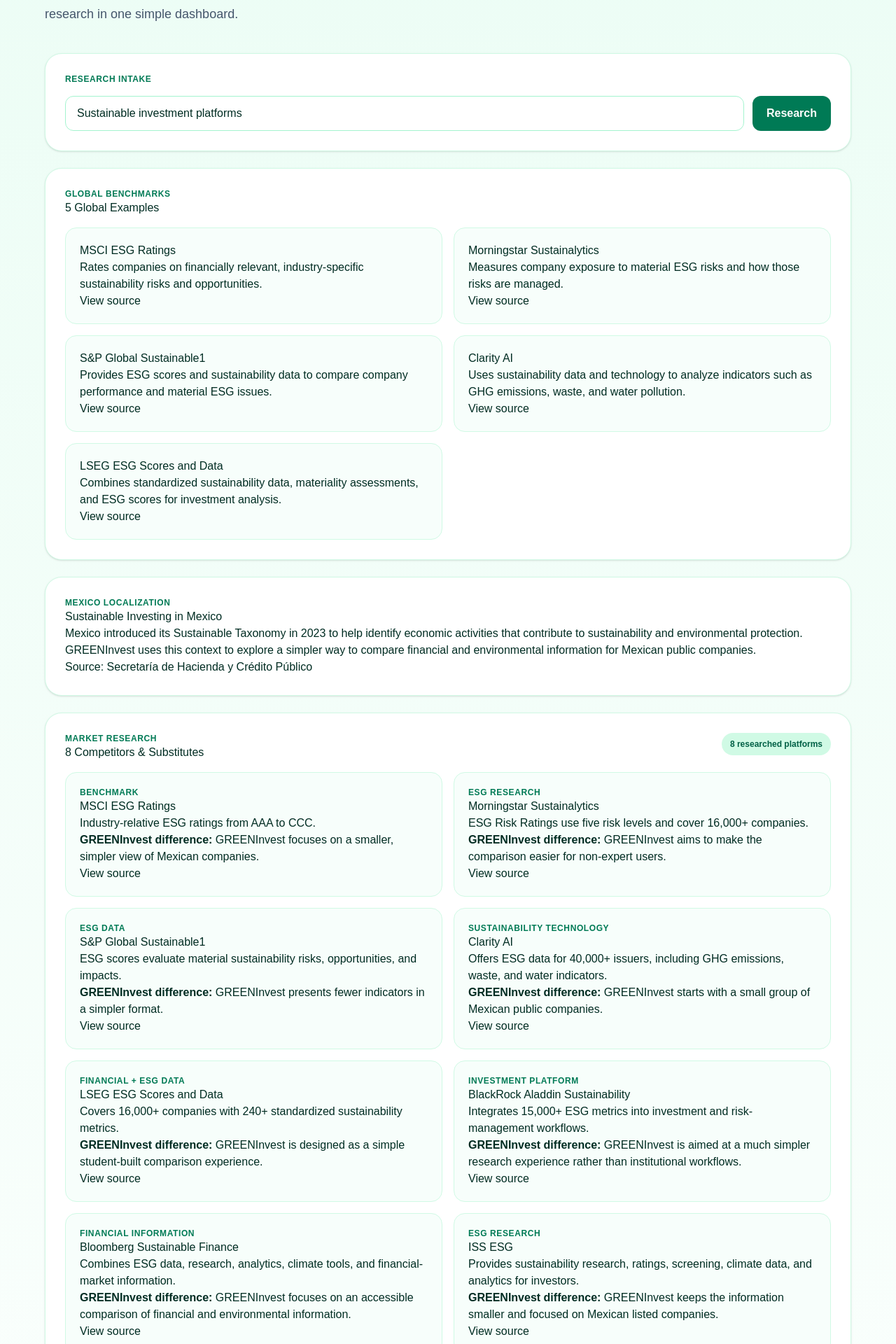
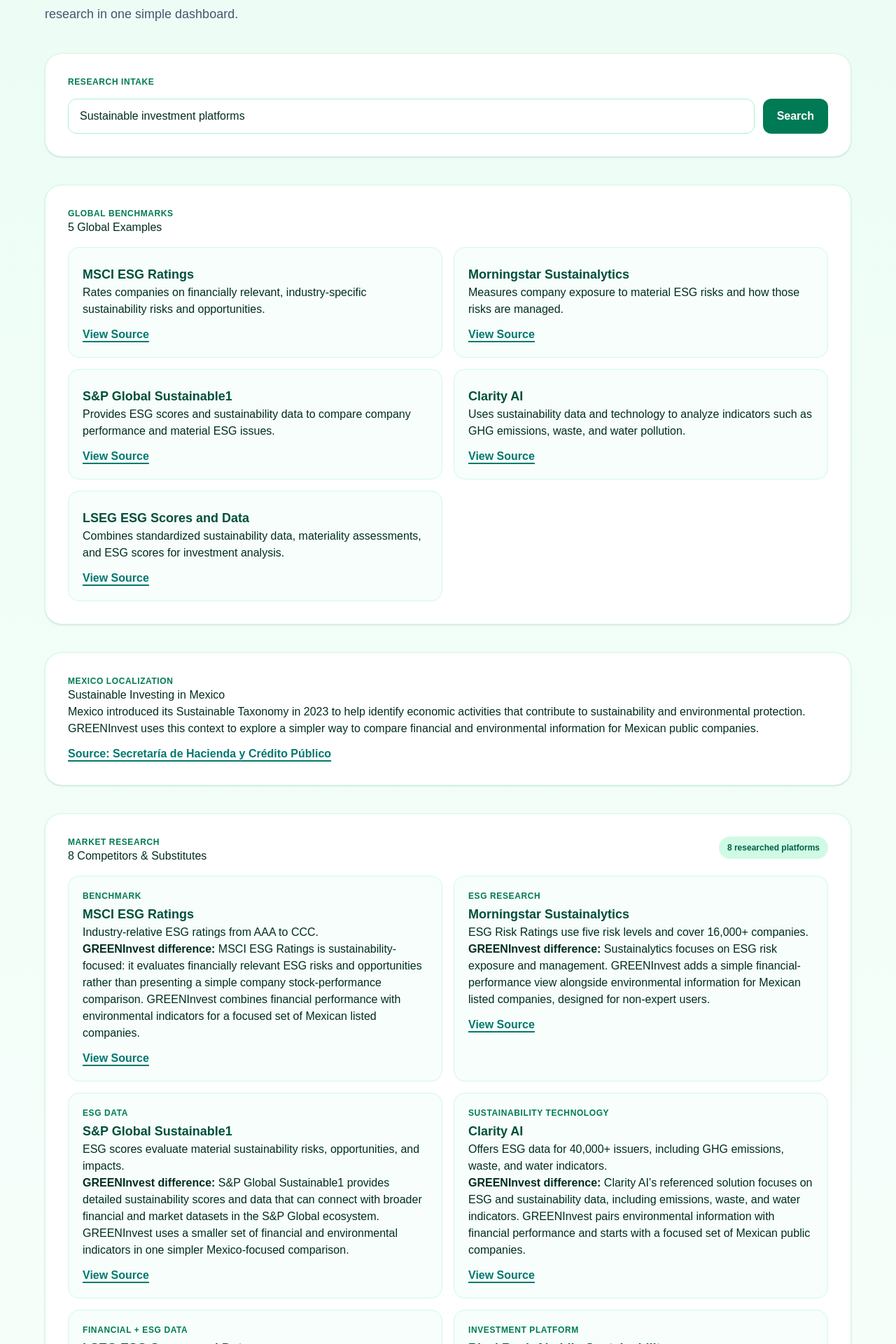
Before and after one commit to sofiacoria-afk/GreenInvest, a Next.js app: page /research in a window 1280 px wide. Shown: the part 200-2120 px from the top of the page at 70% size. Built offline with nearby package versions, Linux system fonts and the light colour scheme; no server answers; the database is empty.

Commit message:
Improve research dashboard clarity and visual hierarchy

```diff
--- a/src/app/research/page.tsx
+++ b/src/app/research/page.tsx
@@ -16,14 +16,14 @@
 ];
 
 const competitors = [
-  { name: "MSCI ESG Ratings", type: "Benchmark", fact: "Industry-relative ESG ratings from AAA to CCC.", gap: "GREENInvest focuses on a smaller, simpler view of Mexican companies.", risk: "Low", source: "https://www.msci.com/data-and-analytics/sustainability-solutions/esg-ratings" },
-  { name: "Morningstar Sustainalytics", type: "ESG Research", fact: "ESG Risk Ratings use five risk levels and cover 16,000+ companies.", gap: "GREENInvest aims to make the comparison easier for non-expert users.", risk: "Low", source: "https://www.sustainalytics.com/corporate-solutions/esg-solutions/esg-risk-ratings" },
-  { name: "S&P Global Sustainable1", type: "ESG Data", fact: "ESG scores evaluate material sustainability risks, opportunities, and impacts.", gap: "GREENInvest presents fewer indicators in a simpler format.", risk: "Low", source: "https://www.spglobal.com/sustainable1/en/solutions/esg-scores-data/" },
-  { name: "Clarity AI", type: "Sustainability Technology", fact: "Offers ESG data for 40,000+ issuers, including GHG emissions, waste, and water indicators.", gap: "GREENInvest starts with a small group of Mexican public companies.", risk: "Medium", source: "https://clarity.ai/raw-data-solutions/" },
-  { name: "LSEG ESG Scores and Data", type: "Financial + ESG Data", fact: "Covers 16,000+ companies with 240+ standardized sustainability metrics.", gap: "GREENInvest is designed as a simple student-built comparison experience.", risk: "Medium", source: "https://www.lseg.com/en/data-analytics/sustainable-finance/sustainability-ratings-and-data" },
-  { name: "BlackRock Aladdin Sustainability", type: "Investment Platform", fact: "Integrates 15,000+ ESG metrics into investment and risk-management workflows.", gap: "GREENInvest is aimed at a much simpler research experience rather than institutional workflows.", risk: "High", source: "https://www.blackrock.com/aladdin/platforms/products/aladdin-sustainability" },
-  { name: "Bloomberg Sustainable Finance", type: "Financial Information", fact: "Combines ESG data, research, analytics, climate tools, and financial-market information.", gap: "GREENInvest focuses on an accessible comparison of financial and environmental information.", risk: "High", source: "https://professional.bloomberg.com/products/bloomberg-terminal/sustainable-finance/" },
-  { name: "ISS ESG", type: "ESG Research", fact: "Provides sustainability research, ratings, screening, climate data, and analytics for investors.", gap: "GREENInvest keeps the information smaller and focused on Mexican listed companies.", risk: "Medium", source: "https://www.issgovernance.com/esg/" },
+  { name: "MSCI ESG Ratings", type: "Benchmark", fact: "Industry-relative ESG ratings from AAA to CCC.", gap: "MSCI ESG Ratings is sustainability-focused: it evaluates financially relevant ESG risks and opportunities rather than presenting a simple company stock-performance comparison. GREENInvest combines financial performance with environmental indicators for a focused set of Mexican listed companies.", risk: "Low", source: "https://www.msci.com/data-and-analytics/sustainability-solutions/esg-ratings" },
+  { name: "Morningstar Sustainalytics", type: "ESG Research", fact: "ESG Risk Ratings use five risk levels and cover 16,000+ companies.", gap: "Sustainalytics focuses on ESG risk exposure and management. GREENInvest adds a simple financial-performance view alongside environmental information for Mexican listed companies, designed for non-expert users.", risk: "Low", source: "https://www.sustainalytics.com/corporate-solutions/esg-solutions/esg-risk-ratings" },
+  { name: "S&P Global Sustainable1", type: "ESG Data", fact: "ESG scores evaluate material sustainability risks, opportunities, and impacts.", gap: "S&P Global Sustainable1 provides detailed sustainability scores and data that can connect with broader financial and market datasets in the S&P Global ecosystem. GREENInvest uses a smaller set of financial and environmental indicators in one simpler Mexico-focused comparison.", risk: "Low", source: "https://www.spglobal.com/sustainable1/en/solutions/esg-scores-data/" },
+  { name: "Clarity AI", type: "Sustainability Technology", fact: "Offers ESG data for 40,000+ issuers, including GHG emissions, waste, and water indicators.", gap: "Clarity AI’s referenced solution focuses on ESG and sustainability data, including emissions, waste, and water indicators. GREENInvest pairs environmental information with financial performance and starts with a focused set of Mexican public companies.", risk: "Medium", source: "https://clarity.ai/raw-data-solutions/" },
+  { name: "LSEG ESG Scores and Data", type: "Financial + ESG Data", fact: "Covers 16,000+ companies with 240+ standardized sustainability metrics.", gap: "LSEG provides both financial/company data and extensive ESG information for professional analysis. GREENInvest also brings financial and environmental information together, but in a much simpler comparison designed around a small set of Mexican listed companies.", risk: "Medium", source: "https://www.lseg.com/en/data-analytics/sustainable-finance/sustainability-ratings-and-data" },
+  { name: "BlackRock Aladdin Sustainability", type: "Investment Platform", fact: "Integrates 15,000+ ESG metrics into investment and risk-management workflows.", gap: "Aladdin integrates sustainability data and climate analytics into institutional investment, risk-management, and financial-model workflows. GREENInvest provides a much simpler company-level view of financial performance and environmental information for Mexican listed companies.", risk: "High", source: "https://www.blackrock.com/aladdin/platforms/products/aladdin-sustainability" },
+  { name: "Bloomberg Sustainable Finance", type: "Financial Information", fact: "Combines ESG data, research, analytics, climate tools, and financial-market information.", gap: "Bloomberg provides both financial-market information and extensive ESG, climate, research, and analytics tools for professional users. GREENInvest narrows this to an accessible comparison of financial performance and environmental information for Mexican listed companies.", risk: "High", source: "https://professional.bloomberg.com/products/bloomberg-terminal/sustainable-finance/" },
+  { name: "ISS ESG", type: "ESG Research", fact: "Provides sustainability research, ratings, screening, climate data, and analytics for investors.", gap: "ISS ESG focuses on sustainability research, ratings, screening, climate data, and ESG analytics. GREENInvest adds a simple financial-performance comparison alongside environmental information and focuses on Mexican listed companies.", risk: "Medium", source: "https://www.issgovernance.com/esg/" },
 ];
 
 export default function ResearchPage() {
@@ -79,38 +79,38 @@
         <a className="font-semibold text-emerald-700 underline" href="/">Back to GREENInvest</a>
       </header>
 
-      <section className="mt-6 rounded-3xl border border-emerald-100 bg-white p-7 shadow-sm">
+      <section className="mt-10 rounded-3xl border border-emerald-100 bg-white p-7 shadow-sm md:p-8">
         <p className="text-xs font-bold uppercase tracking-wider text-emerald-700">Research intake</p>
         <div className="mt-4 grid gap-3 md:grid-cols-[1fr_auto]">
           <input aria-label="Research topic" value={researchQuery} onChange={(event) => setResearchQuery(event.target.value)} placeholder="Example: Sustainable investment platforms" className="rounded-xl border border-emerald-200 px-4 py-3" />
-          <button className="rounded-xl bg-emerald-700 px-5 py-3 font-semibold text-white" type="button" onClick={() => setSearch(researchQuery)}>Research</button>
+          <button className="rounded-xl bg-emerald-700 px-5 py-3 font-semibold text-white transition-colors hover:bg-emerald-800 active:bg-emerald-950" type="button" onClick={() => setSearch(researchQuery)}>Search</button>
         </div>
       </section>
 
-      <section className="mt-6 rounded-3xl border border-emerald-100 bg-white p-7 shadow-sm">
+      <section className="mt-10 rounded-3xl border border-emerald-100 bg-white p-7 shadow-sm md:p-8">
         <p className="text-xs font-bold uppercase tracking-wider text-emerald-700">Global benchmarks</p>
         <h2>5 Global Examples</h2>
         <div className="mt-4 grid gap-4 md:grid-cols-2">
           {globalExamples.map((item) => (
             <article className="rounded-2xl border border-emerald-100 bg-emerald-50/40 p-5" key={item.name}>
-              <h3>{item.name}</h3>
+              <h3 className="mt-1 text-lg font-bold text-emerald-900">{item.name}</h3>
               <p>{item.detail}</p>
-              <a href={item.source} target="_blank" rel="noreferrer">View source</a>
+              <a className="mt-3 inline-block font-semibold text-teal-700 underline decoration-2 underline-offset-4 hover:text-teal-900" href={item.source} target="_blank" rel="noreferrer">View Source</a>
             </article>
           ))}
         </div>
       </section>
 
-      <section className="mt-6 rounded-3xl border border-emerald-100 bg-white p-7 shadow-sm">
+      <section className="mt-10 rounded-3xl border border-emerald-100 bg-white p-7 shadow-sm md:p-8">
         <p className="text-xs font-bold uppercase tracking-wider text-emerald-700">Mexico localization</p>
         <h2>Sustainable Investing in Mexico</h2>
         <p className="sectionText">
           Mexico introduced its Sustainable Taxonomy in 2023 to help identify economic activities that contribute to sustainability and environmental protection. GREENInvest uses this context to explore a simpler way to compare financial and environmental information for Mexican public companies.
         </p>
-        <a href="https://www.gob.mx/shcp/documentos/taxonomia-sostenible-de-mexico" target="_blank" rel="noreferrer">Source: Secretaría de Hacienda y Crédito Público</a>
+        <a className="mt-3 inline-block font-semibold text-teal-700 underline decoration-2 underline-offset-4 hover:text-teal-900" href="https://www.gob.mx/shcp/documentos/taxonomia-sostenible-de-mexico" target="_blank" rel="noreferrer">Source: Secretaría de Hacienda y Crédito Público</a>
       </section>
 
-      <section className="mt-6 rounded-3xl border border-emerald-100 bg-white p-7 shadow-sm">
+      <section className="mt-10 rounded-3xl border border-emerald-100 bg-white p-7 shadow-sm md:p-8">
         <div className="flex flex-col justify-between gap-3 md:flex-row">
           <div><p className="text-xs font-bold uppercase tracking-wider text-emerald-700">Market research</p><h2>8 Competitors &amp; Substitutes</h2></div>
           <span className="self-start rounded-full bg-emerald-100 px-3 py-2 text-xs font-bold text-emerald-800">8 researched platforms</span>
@@ -119,16 +119,16 @@
           {competitors.map((item) => (
             <article className="rounded-2xl border border-emerald-100 bg-emerald-50/40 p-5" key={item.name}>
               <p className="text-xs font-bold uppercase tracking-wider text-emerald-700">{item.type}</p>
-              <h3>{item.name}</h3>
+              <h3 className="mt-1 text-lg font-bold text-emerald-900">{item.name}</h3>
               <p>{item.fact}</p>
               <p><strong>GREENInvest difference:</strong> {item.gap}</p>
-              <a href={item.source} target="_blank" rel="noreferrer">View source</a>
+              <a className="mt-3 inline-block font-semibold text-teal-700 underline decoration-2 underline-offset-4 hover:text-teal-900" href={item.source} target="_blank" rel="noreferrer">View Source</a>
             </article>
           ))}
         </div>
       </section>
 
-      <section className="mt-6 rounded-3xl border border-emerald-100 bg-white p-7 shadow-sm">
+      <section className="mt-10 rounded-3xl border border-emerald-100 bg-white p-7 shadow-sm md:p-8">
         <p className="text-xs font-bold uppercase tracking-wider text-emerald-700">Comparison</p>
         <h2>Competitor Comparison Table</h2>
         <div className="my-4 grid gap-3 md:grid-cols-[1fr_240px]">
@@ -150,24 +150,31 @@
         </div>
       </section>
 
-      <section className="mt-6 rounded-3xl border border-emerald-100 bg-white p-7 shadow-sm">
+      <section className="mt-10 rounded-3xl border border-emerald-100 bg-white p-7 shadow-sm md:p-8">
         <p className="text-xs font-bold uppercase tracking-wider text-emerald-700">Risk map</p>
         <h2>Competitive Risk Map</h2>
         <p className="sectionText">A simple project-level view of how directly each researched platform overlaps with GREENInvest's planned research experience.</p>
-        <div className="mt-4 grid gap-3 md:grid-cols-3">
-          {["Low", "Medium", "High"].map((level) => (
-            <div className="rounded-2xl border border-emerald-100 bg-emerald-50 p-5" key={level}>
-              <strong>{level}</strong>
-              <span>{competitors.filter((item) => item.risk === level).map((item) => item.name).join(" · ")}</span>
-            </div>
-          ))}
+        <div className="mt-6 grid gap-4 md:grid-cols-3">
+          {["Low", "Medium", "High"].map((level) => {
+            const tone = level === "Low" ? "border-emerald-200 bg-emerald-50 text-emerald-900" : level === "Medium" ? "border-amber-200 bg-amber-50 text-amber-900" : "border-rose-200 bg-rose-50 text-rose-900";
+            const dot = level === "Low" ? "bg-emerald-500" : level === "Medium" ? "bg-amber-500" : "bg-rose-500";
+            return (
+              <div className={"rounded-2xl border-2 p-6 " + tone} key={level}>
+                <div className="mb-4 flex items-center gap-3">
+                  <span className={"h-3 w-3 rounded-full " + dot}></span>
+                  <strong className="text-xl">{level} Risk</strong>
+                </div>
+                <p className="text-sm font-medium leading-6">{competitors.filter((item) => item.risk === level).map((item) => item.name).join(" · ")}</p>
+              </div>
+            );
+          })}
         </div>
       </section>
 
-      <section className="mt-6 rounded-3xl border border-emerald-100 bg-white p-7 shadow-sm">
+      <section className="mt-10 rounded-3xl border border-emerald-100 bg-white p-7 shadow-sm md:p-8">
         <div className="flex flex-col justify-between gap-3 md:flex-row">
           <div><p className="text-xs font-bold uppercase tracking-wider text-emerald-700">Saved research</p><h2>Saved Results</h2></div>
-          <button className="self-start rounded-xl bg-emerald-700 px-5 py-3 font-semibold text-white" type="button" onClick={saveResearch}>Save Research</button>
+          <button className="self-start rounded-xl bg-emerald-700 px-5 py-3 font-semibold text-white transition-colors hover:bg-emerald-800 active:bg-emerald-950" type="button" onClick={saveResearch}>Save Research</button>
         </div>
         <p className="sectionText">{saveStatus || "Save the current Week 2 research summary to Supabase."}</p>
         <div className="mt-4 grid gap-3">
```
